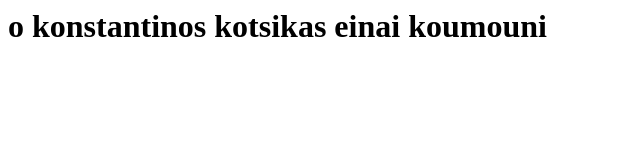
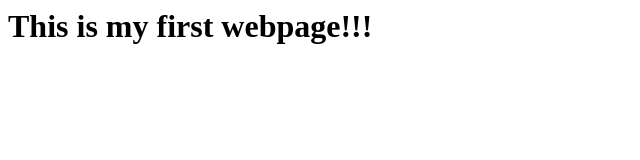
Before and after one commit to steveplak/hello-world, a plain HTML site: page docs/index.html in a window 1280 px wide. Shown: the whole page, without its empty margins (0-640 px from the left). Drawn offline with Linux system fonts and the light colour scheme.

Commit message:
Update index.html

```diff
--- a/docs/index.html
+++ b/docs/index.html
@@ -1 +1 @@
-<h1>o konstantinos kotsikas einai koumouni</h1>
+<h1>This is my first webpage!!!</h1>
```
